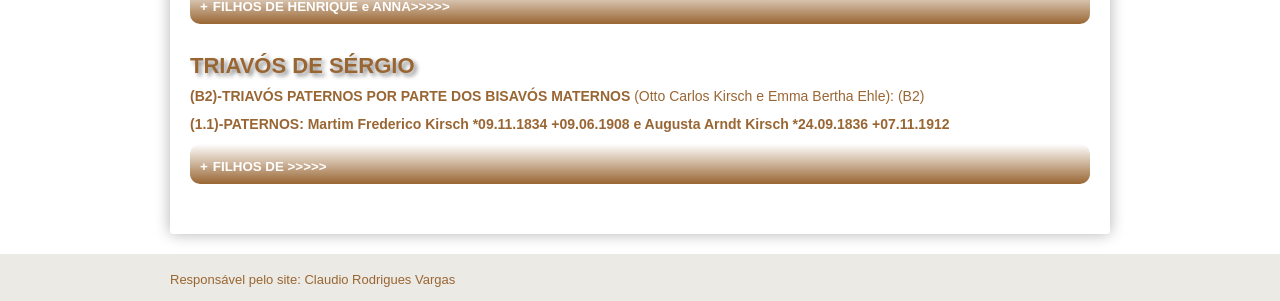
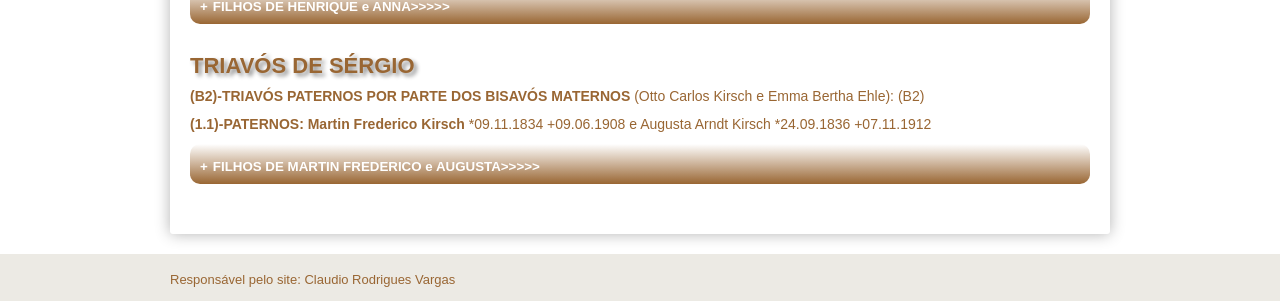
Before and after one commit to claudiovargas1955/claudiovargas1955.github.io, a Jekyll site: the page built from _pages/genealogia-de-sergio-luis-kirsch-da-silveira.html, in a window 1280 px wide. Shown: the part 1349-1650 px from the top of the page. Built offline with Jekyll 4.4.1, drawn with Linux system fonts in a browser that asks for light colours; some web fonts are replaced.

Commit message:
Update genealogia-de-sergio-luis-kirsch-da-silveira.html

```diff
--- a/_pages/genealogia-de-sergio-luis-kirsch-da-silveira.html
+++ b/_pages/genealogia-de-sergio-luis-kirsch-da-silveira.html
@@ -248,8 +248,8 @@ São Bonifácio (Agudo), Cachoeira do Sul, RS, e casaram nessa mesma freguesia e
 <p><h4>TRIAVÓS DE SÉRGIO</h4>
 
 <p><b><h5>(B2)-TRIAVÓS PATERNOS POR PARTE DOS BISAVÓS MATERNOS</b> (Otto Carlos Kirsch e Emma Bertha Ehle): (B2)</h5>
-<p><b>(1.1)-PATERNOS: Martim Frederico Kirsch *09.11.1834 +09.06.1908 e Augusta Arndt Kirsch *24.09.1836 +07.11.1912
-<details><summary><b>FILHOS DE >>>>></b></summary><br>
+<p><b>(1.1)-PATERNOS: Martin Frederico Kirsch </b>*09.11.1834 +09.06.1908 e Augusta Arndt Kirsch *24.09.1836 +07.11.1912
+<details><summary><b>FILHOS DE MARTIN FREDERICO e AUGUSTA>>>>></b></summary><br>
 </details><br>
 
 
```
